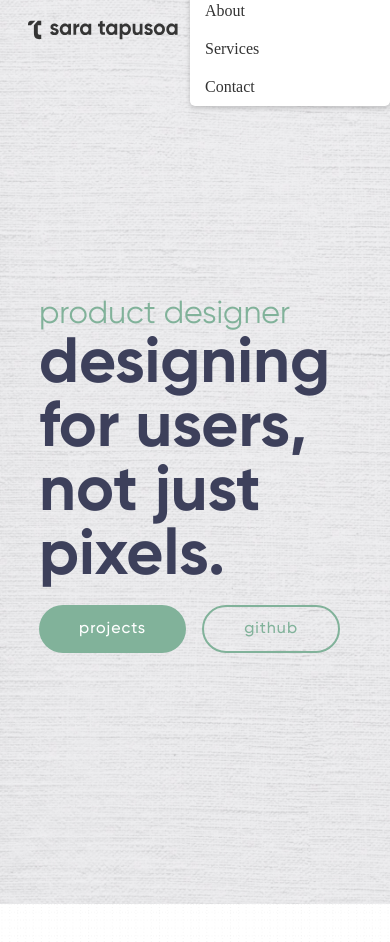
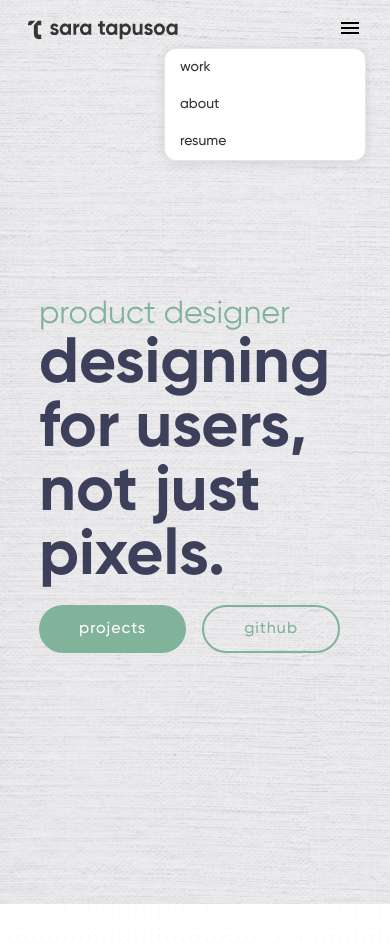
Before and after one commit to stapusoa/portfolio2023, a Next.js app: page / in a window 390 px wide. Both pictures are taken after a click on the element 350 px from the left and 30 px from the top of the page. Shown: the top 942 px of the page. Built offline with nearby package versions, Linux system fonts and the light colour scheme.

Commit message:
updated ui of menu

```diff
--- a/components/navbar.js
+++ b/components/navbar.js
@@ -46,10 +46,9 @@ export default function Navbar() {
           <Link href="/resume">resume</Link>
         </div>
         <div className="mobile-menu">
-          <Link href="/">Home</Link>
-          <Link href="/about">About</Link>
-          <Link href="/services">Services</Link>
-          <Link href="/contact">Contact</Link>
+          <Link href="/">work</Link>
+          <Link href="/about">about</Link>
+          <Link href="/resume">resume</Link>
         </div>
       </div>
     </nav>
--- a/styles/components.css
+++ b/styles/components.css
@@ -59,10 +59,6 @@ nav {
     padding: 0 20px;
 }
 
-.menu-container {
-    position: relative;
-}
-
 .menu-icon {
     display: none;
     cursor: pointer;
@@ -71,12 +67,15 @@ nav {
 .mobile-menu {
     display: none;
     position: absolute;
-    right: 0;
+    right: 24px;
+    top: 48px;
     background-color: white; /* adjust as per your color scheme */
-    border-radius: 5px;
-    box-shadow: 0 2px 5px rgba(0,0,0,0.2);
+    border: 1px solid #E4E5EE;
+    border-radius: 12px;
+    box-shadow: 0px 2px 12px 0px rgba(0, 0, 0, 0.10);
     z-index: 1001;
     width: 200px; /* Adjust width as needed */
+    overflow: hidden;
 }
 
 .mobile-menu.active {
@@ -96,11 +95,13 @@ nav {
 
 /* Styling for the mobile menu links */
 .mobile-menu a {
+    font-family: 'Gilroy', sans-serif;
+    font-size: 0.875rem;
+    font-weight: 500;
+    text-decoration: none;
     padding: 10px 15px;
     display: block;
     color: #333; /* adjust as per your color scheme */
-    text-decoration: none;
-    font-size: 1rem;
 }
 
 .mobile-menu a:hover {
```
